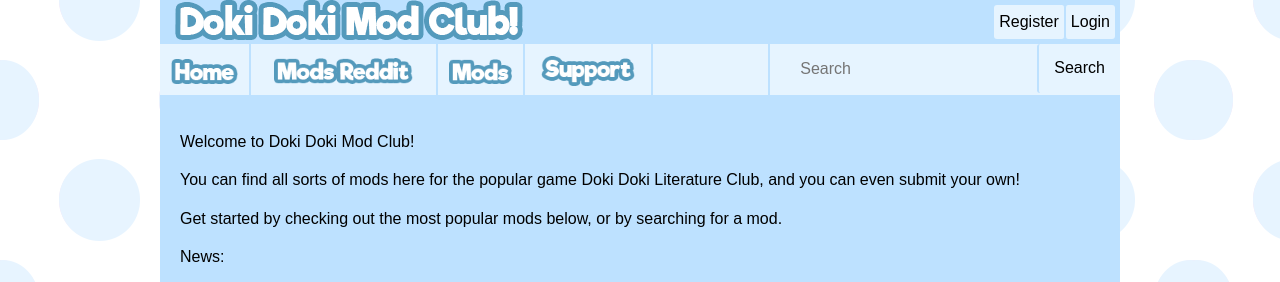
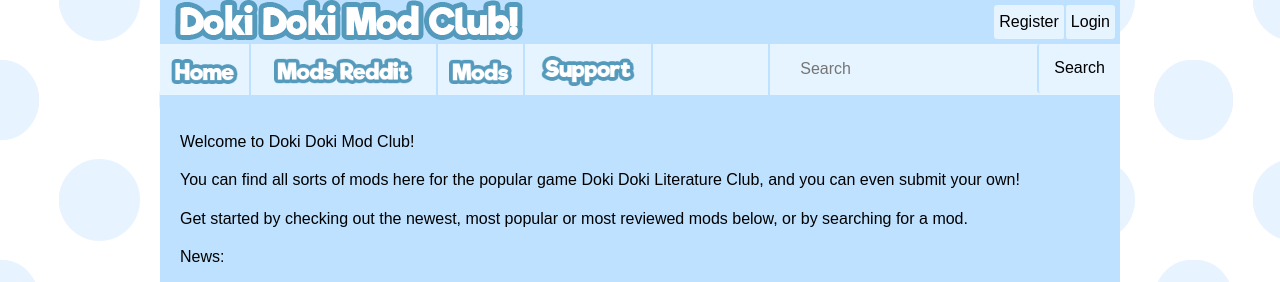
Before and after one commit to vigetious/modding_website, a Django app: page / in a window 1280 px wide. Shown: the top 282 px of the page. Run offline with Django 3.2, Linux system fonts and the light colour scheme; data that the repository does not hold is empty; parts of the project's set-up code (start-up, migrations or seed data) failed here and were passed over; some libraries are stand-ins or nearby versions.

Commit message:
change home welcome desc

```diff
--- a/pages/templates/pages/home.html
+++ b/pages/templates/pages/home.html
@@ -10,7 +10,7 @@
     <div class="top">
     <p>Welcome to Doki Doki Mod Club!</p>
     <p>You can find all sorts of mods here for the popular game Doki Doki Literature Club, and you can even submit your own!</p>
-    <p>Get started by checking out the most popular mods below, or by searching for a mod.</p>
+    <p>Get started by checking out the newest, most popular or most reviewed mods below, or by searching for a mod.</p>
     <p>News:</p>
     <div class="adminNews">
     <ul class="news">
```
